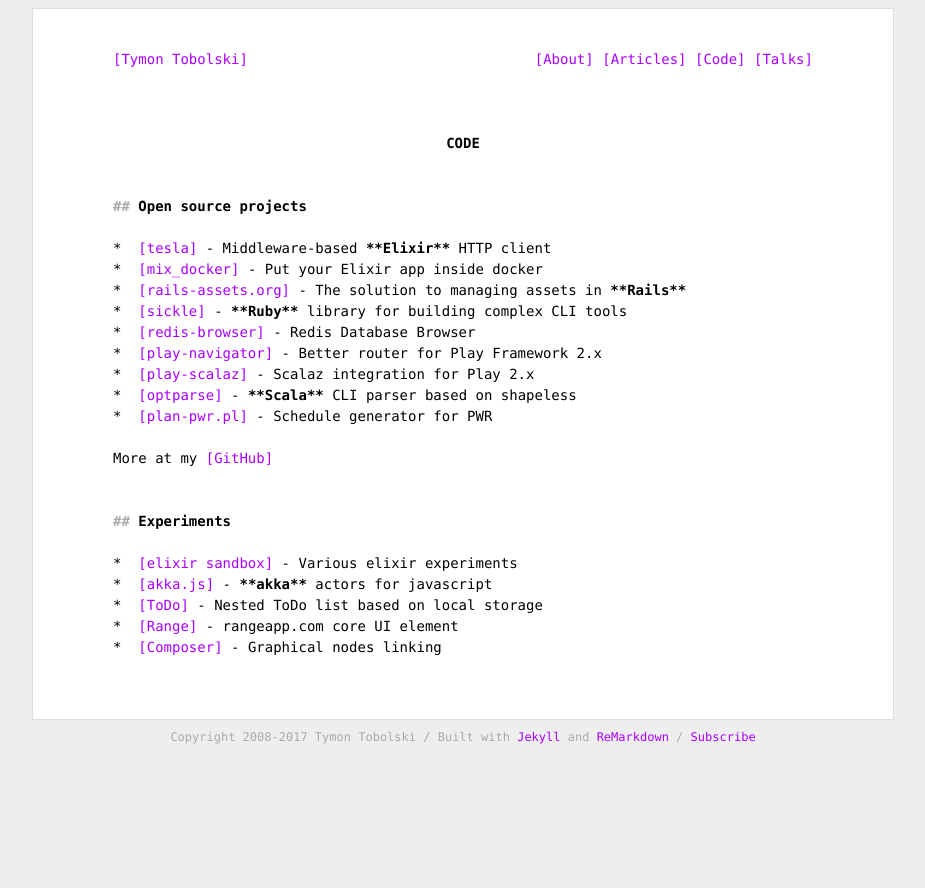
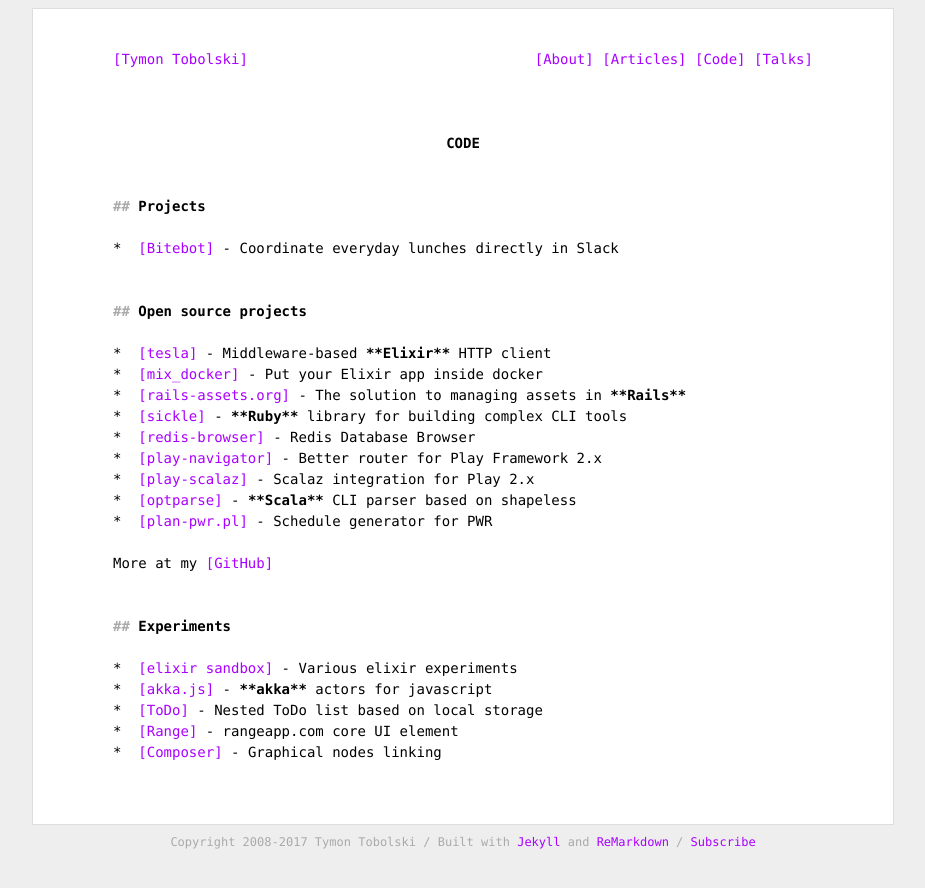
Before and after one commit to teamon/teamon.github.io, a Jekyll site: the page built from code.md, in a window 1280 px wide. Shown: the top 888 px of the page, without its empty margins (177-1102 px from the left). Built offline with Jekyll 4.4.1, drawn with Linux system fonts in a browser that asks for light colours.

```diff
--- a/code.md
+++ b/code.md
@@ -4,6 +4,8 @@ title: Code
 
 # Code
 
+## Projects
+* [Bitebot](https://bitebot.io) - Coordinate everyday lunches directly in Slack
 
 ## Open source projects
 
```
Also changed, not shown: about.md (+2 -0 lines).
